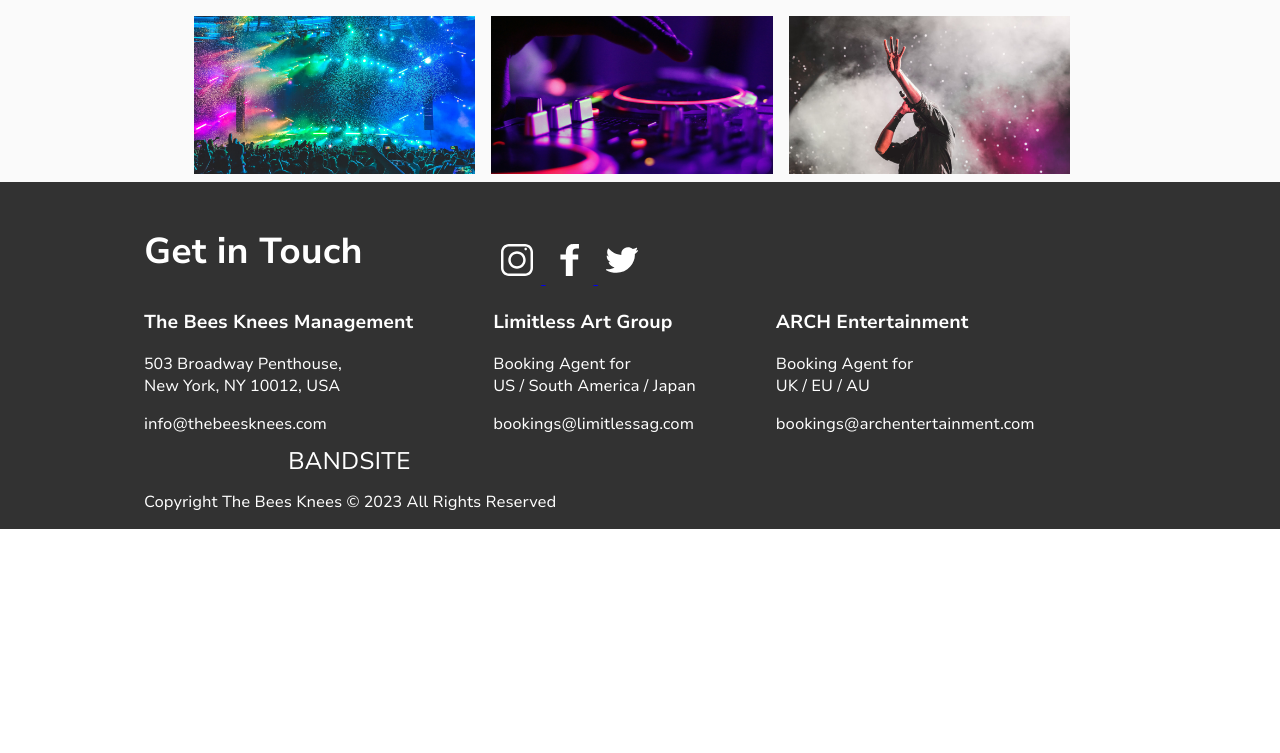
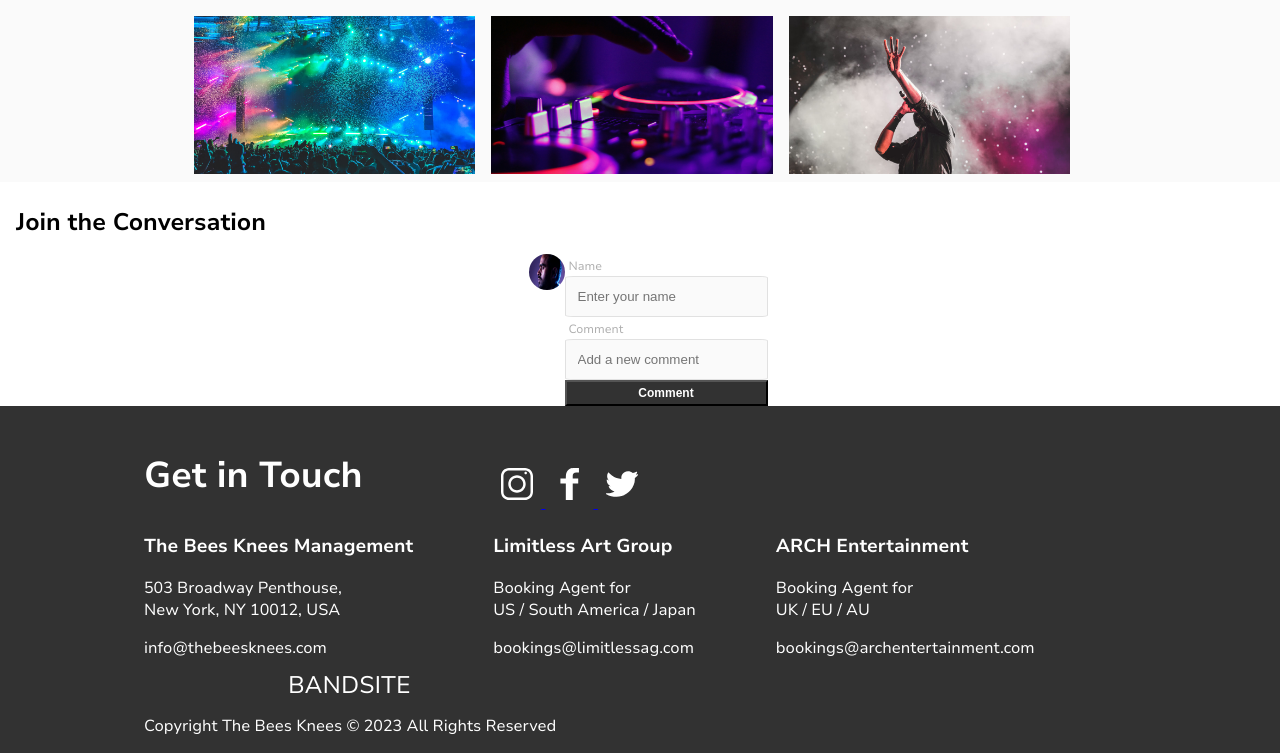
Before and after one commit to 9thIvy/bandsite, a plain HTML site: page index.html in a window 1280 px wide. Shown: the part 2300-3053 px from the top of the page. Before the commit the page ends 2829 px from the top, so only its background shows below. Drawn offline with nearby package versions, Linux system fonts and the light colour scheme; files that its build step writes are made by us from their sources.

Commit message:
Fix desktop not merging, beginning of comment section

```diff
--- a/index.html
+++ b/index.html
@@ -73,6 +73,21 @@
                 <img class="photo-gallery__image" src="/assets/images/Photo-gallery-6.jpg">
             </div>
         </article>
+    </section>
+    <section class="comment-section">
+        <h2>Join the Conversation</h2>
+        <div class="comment-section__horizontal-flex">
+            <img class="comment-section__user-icon" src="/assets/images/Mohan-muruge.jpg">
+            <form class="comment-section__form">
+
+                <label for="user-name">Name</label>
+                <input class="comment-section__user-input" type="text" id="user-name" placeholder="Enter your name">
+
+                <label for="user-content">Comment</label>
+                <input class="comment-section__user-input" type="text" id="user-content" placeholder="Add a new comment">
+                <button id="submit" type="submit" class="comment-section__submit-button">Comment</button>
+            </form>
+        </div>
     </section>
     <footer>
 
--- a/styles/bio.scss
+++ b/styles/bio.scss
@@ -136,3 +136,75 @@
     }
 
 }
+
+.comment-section{
+    @include mobile{
+        margin: 0 0 0 1rem;
+    }
+
+    &__user-input{
+        @include mobile{
+
+            display: flex;
+            flex-direction: column;
+        }
+    }
+
+    &__horizontal-flex{
+        @include mobile{
+            display: flex;
+            justify-content: center;
+            flex-grow: 1;
+
+        }
+    }
+
+    &__user-icon{
+        border-radius: 50%;
+        @include mobile{
+            width: 2.25rem;
+            height: 2.25rem;
+        }
+    }
+
+    &__user-input{
+        padding: 1rem;
+        background-color: $Alabaster;
+        border: thin;
+        border-style: solid;
+        border-color: $Mercury;
+        width: 100%;
+        border-radius: 4%;
+        @include mobile{
+            padding: .75rem
+        }
+
+        &:active{
+            border-color: $BandSite-Black;
+        }
+
+        &--error{
+            border-color: $Error;
+        }
+    }
+
+    &__submit-button{
+        flex-grow: 1;
+        width: 100%;
+    }
+}
+
+label{
+    margin: .25rem;
+    color: $Silver;
+    @include mobile{
+        font-size: .625rem ;
+    }
+    @include tablet{
+        font-size: 0.75rem;
+    }
+}
+
+input{
+
+}
--- a/styles/partials/_colors.scss
+++ b/styles/partials/_colors.scss
@@ -4,3 +4,4 @@ $White: #FFFFFF;
 $BandSite-DarkBlack: #000000;
 $Mercury: #E1E1E1;
 $Alabaster: #FAFAFA;
+$Error: #d2d2d2;
```
Also changed, not shown: styles/partials/_global.scss (line endings or trailing spaces).
